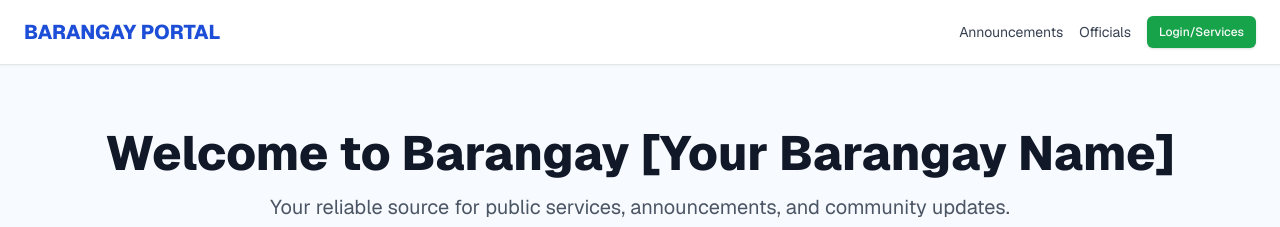
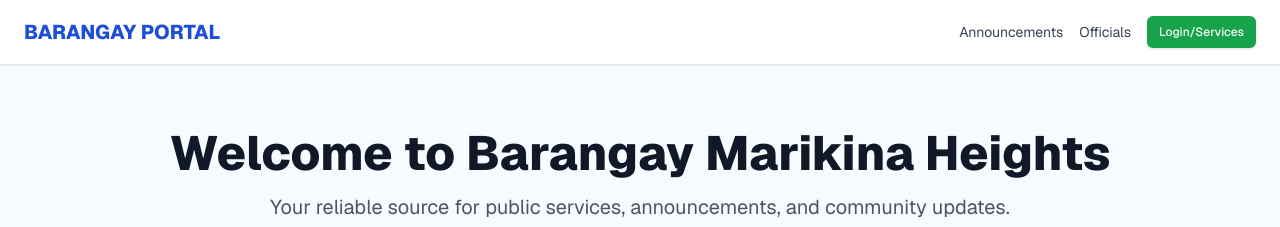
Before and after one commit to willardcsoriano/my-barangay-website, a Next.js app: page / in a window 1280 px wide. Shown: the top 227 px of the page. Built offline with nearby package versions, Linux system fonts and the light colour scheme; no server answers; the database is empty.

Commit message:
feat(admin): Finalize announcement editing functionality

```diff
--- a/components/HeroSection.tsx
+++ b/components/HeroSection.tsx
@@ -6,7 +6,7 @@ export function HeroSection() {
   return (
     <section className="text-center py-16 bg-blue-50/50">
       <h1 className="text-5xl font-extrabold text-gray-900 mb-4">
-        Welcome to Barangay [Your Barangay Name]
+        Welcome to Barangay Marikina Heights
       </h1>
       <p className="text-xl text-gray-600 mb-8">
         Your reliable source for public services, announcements, and community updates.
--- a/components/admin/AnnouncementManagerClient.tsx
+++ b/components/admin/AnnouncementManagerClient.tsx
@@ -42,9 +42,13 @@ export function AnnouncementManagerClient({ announcements }: { announcements: An
                     </CardHeader>
 
                     <CardContent>
-                        <p className="text-sm text-gray-600 mb-4">
-                            {a.content.substring(0, 100)}...
-                        </p>
+                        <div
+                            className="text-sm text-gray-600 mb-4 line-clamp-3"
+                            dangerouslySetInnerHTML={{
+                                __html: a.content.substring(0, 150) + '...',
+                            }}
+                        />
+
 
                         <div className="flex space-x-2">
                             <Button
```
